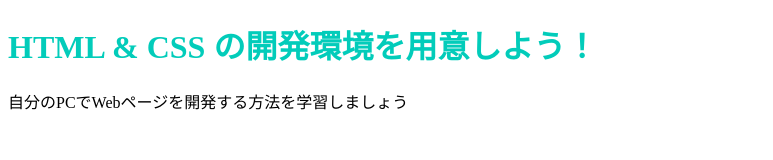
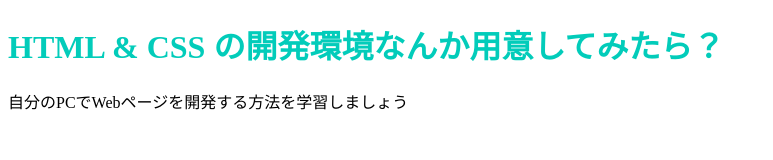
Before and after one commit to onigiri-building/onigiri-buikding.github.io, a plain HTML site: page index.html in a window 1280 px wide. Shown: the whole page, without its empty margins (0-773 px from the left). Drawn offline with Linux system fonts and the light colour scheme.

Commit message:
Update index.html

```diff
--- a/index.html
+++ b/index.html
@@ -6,7 +6,7 @@
     <link rel="stylesheet" href="stylesheet.css">
   </head>
   <body>
-    <h1 class="title">HTML & CSS の開発環境を用意しよう！</h1>
+    <h1 class="title">HTML & CSS の開発環境なんか用意してみたら？</h1>
     <p>自分のPCでWebページを開発する方法を学習しましょう</p>
   </body>
 </html>
```
